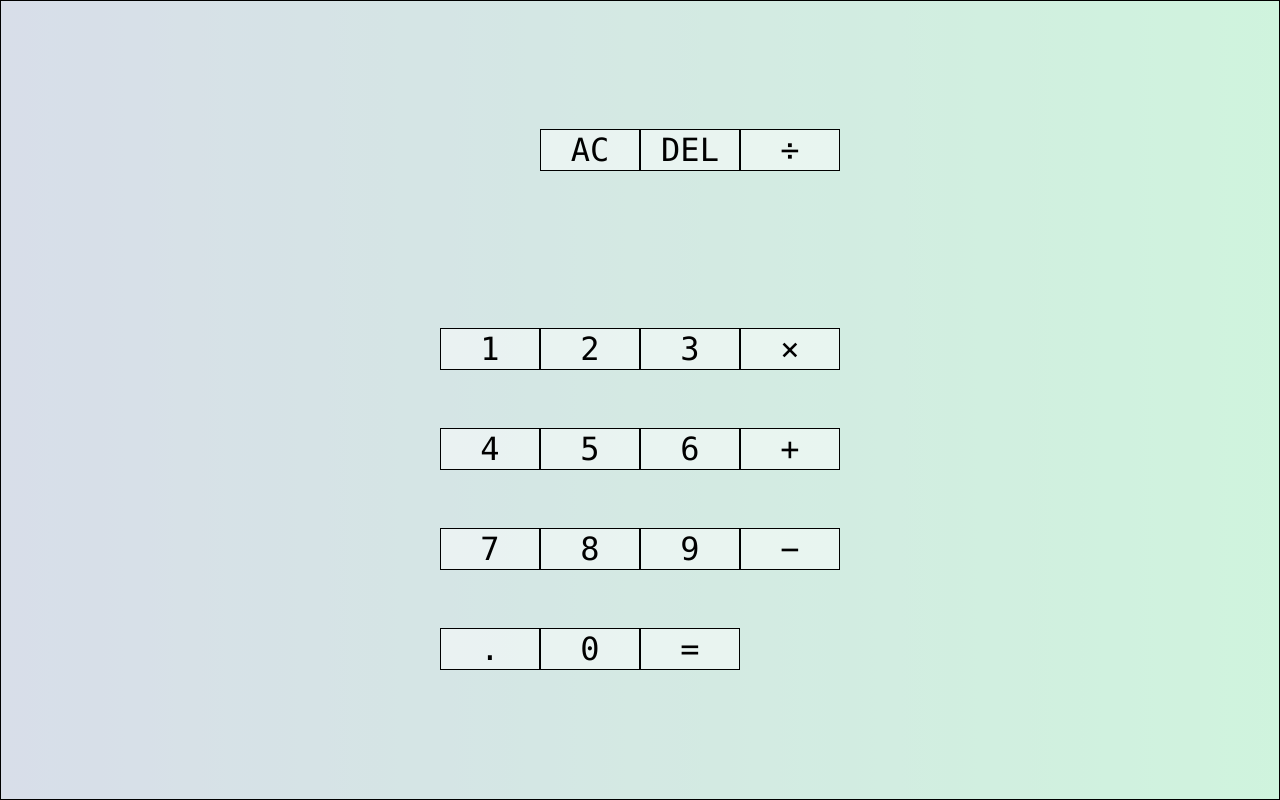
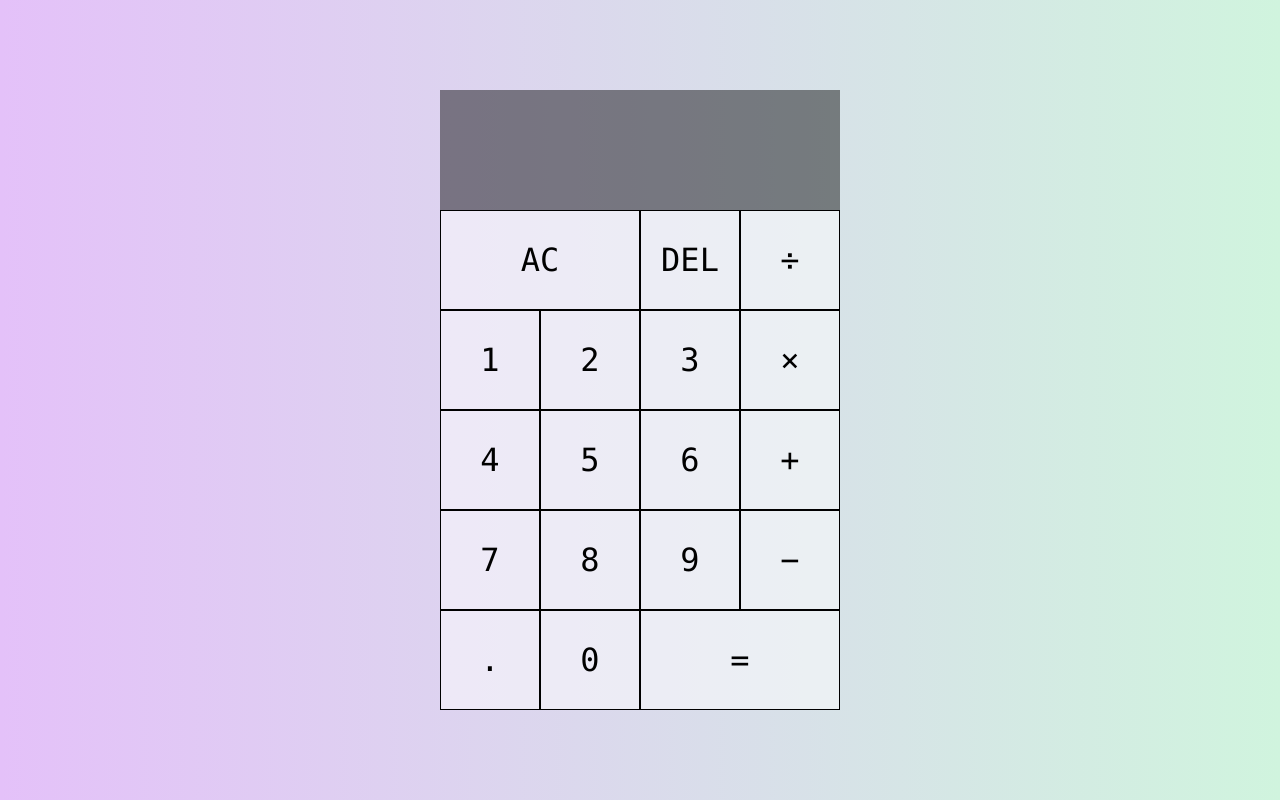
Before and after one commit to kal-c0des/calculator, a plain HTML site: page index.html in a window 1280 px wide. Drawn offline with Linux system fonts and the light colour scheme.

Commit message:
Edit style.css, change output div alignment

```diff
--- a/style.css
+++ b/style.css
@@ -13,14 +13,13 @@ body {
 .calc-grid {
   display: grid;
   justify-content: center;
-  align-items: center;
+  align-content: center;
   min-height: 100vh;
   grid-template-columns: repeat(4, 100px);
   grid-template-rows: minmax(120px, auto) repeat(5, 100px);
 }
 
-.calc-grid,
-button {
+.calc-grid > button {
   cursor: pointer;
   font-size: 2rem;
   border: 1px solid #000;
@@ -28,7 +27,32 @@ button {
   background-color: #ffffff80;
 }
 
-.calc-grid,
-button:hover {
-  background-color: #d0f4de90;
+.calc-grid > button:hover {
+  background-color: #00000005;
 }
+
+.span-two {
+  grid-column: span 2;
+}
+
+.output {
+  display: flex;
+  align-items: flex-end;
+  justify-content: space-around;
+  flex-direction: column;
+  grid-column: 1 / -1;
+  background-color: #00000075;
+  padding: 10px;
+  word-wrap: break-word;
+  word-break: break-all;
+}
+
+.output .previous-operand {
+  color: #ffffff;
+  font-size: 2rem;
+}
+
+.output .current-operand {
+  color: #ffffff;
+  font-size: 2rem;
+}
```
